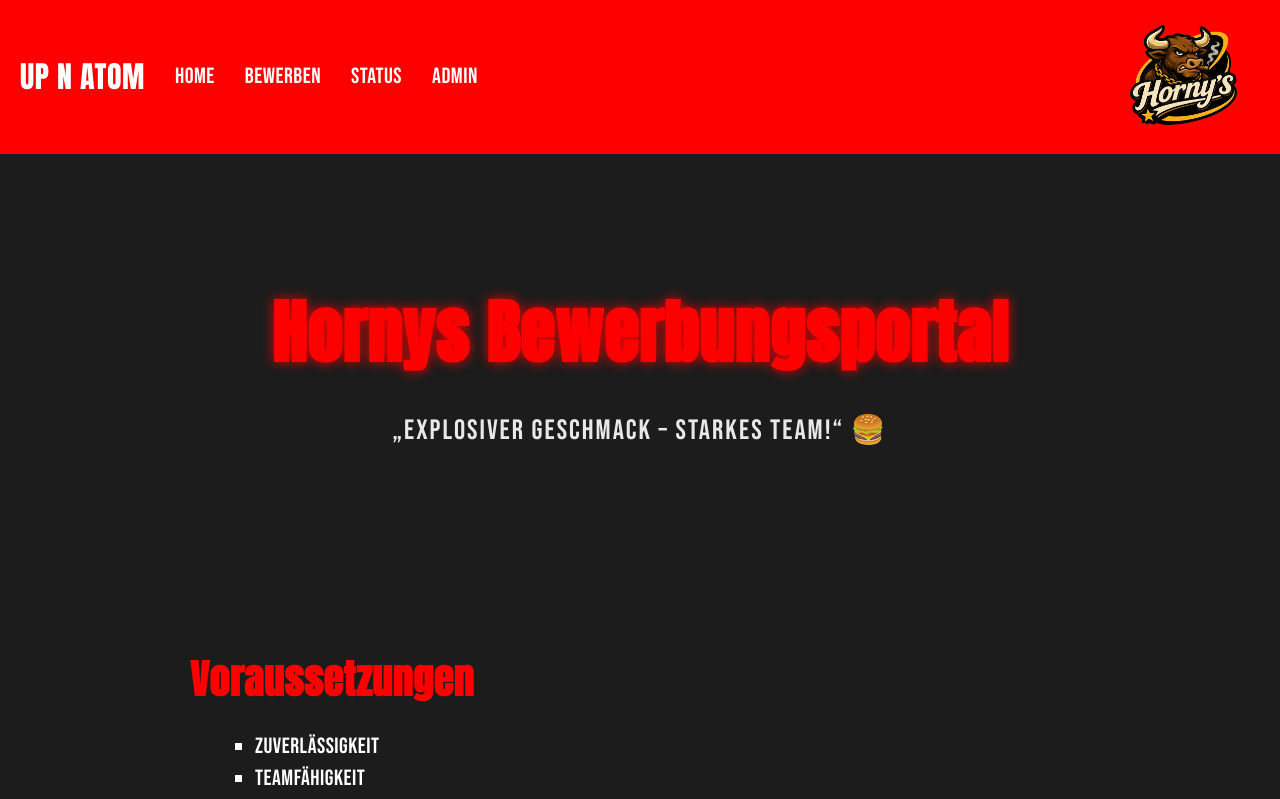
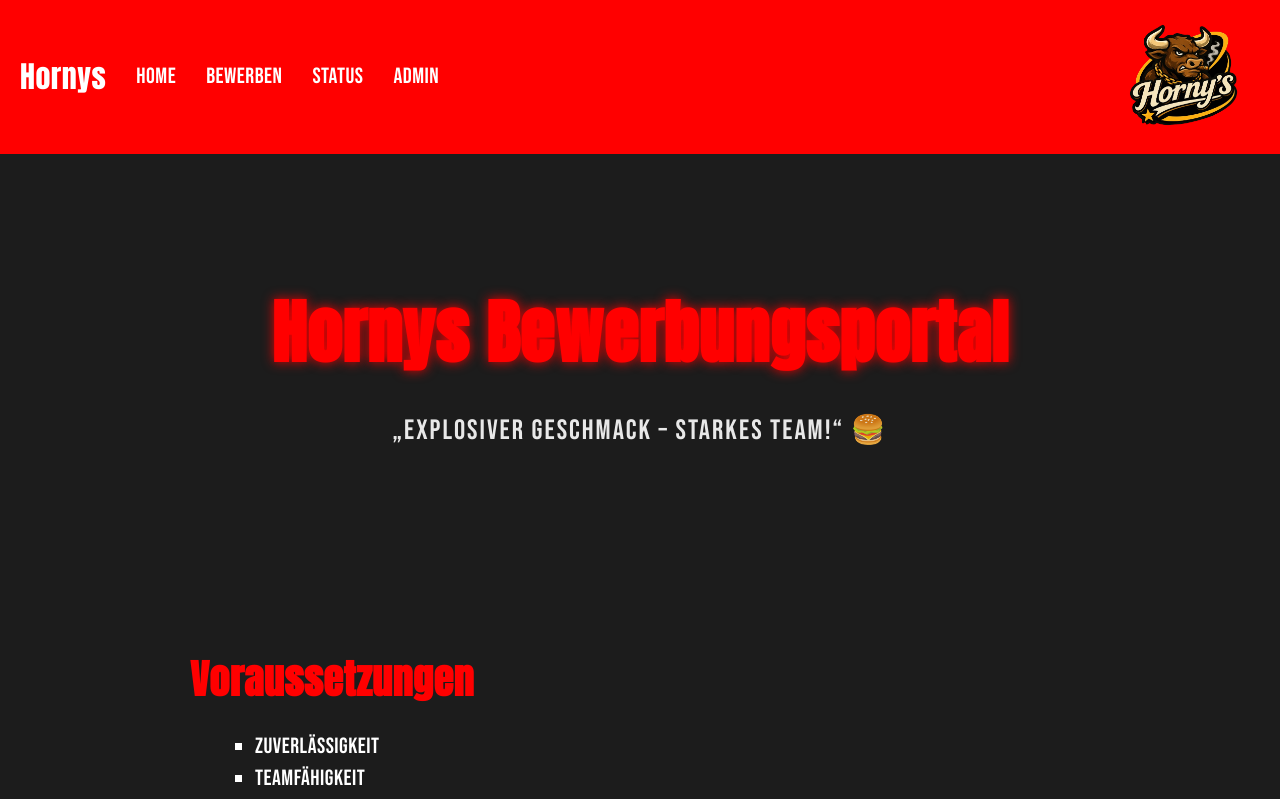
Before and after one commit to Blitzal3x/bewerbungsportal, a Next.js app: page / in a window 1280 px wide. Shown: the top 799 px of the page. Built offline with nearby package versions, Linux system fonts and the light colour scheme.

Commit message:
Update Navbar.tsx

```diff
--- a/components/Navbar.tsx
+++ b/components/Navbar.tsx
@@ -14,7 +14,7 @@
       {/* LINKS */}
       <div style={{ display: "flex", gap: "30px", alignItems: "center" }}>
         <span style={{ fontFamily: "Anton", fontSize: "30px" }}>
-          UP N ATOM
+          Hornys
         </span>
 
         <a href="/" style={linkStyle}>Home</a>
@@ -26,7 +26,7 @@
       {/* NOCH GRÖSSERES LOGO */}
       <img
         src="/atomlogo.png"
-        alt="Up n Atom Logo"
+        alt="Hornys Logo"
         style={{
           width: "140px",
           height: "auto",
```
